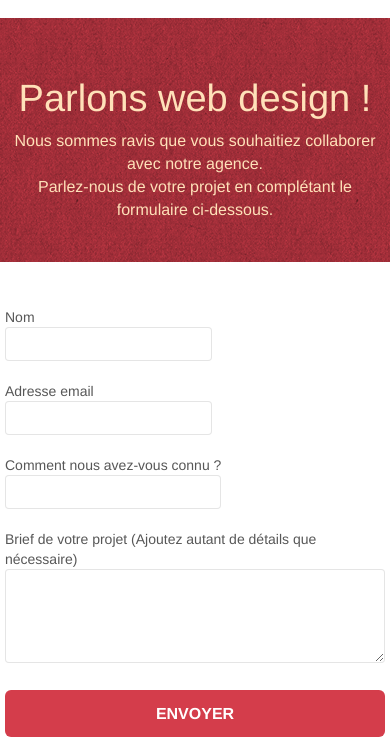
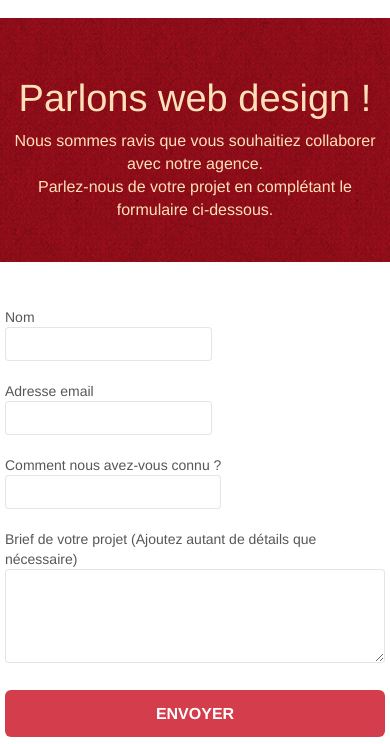
Before and after one commit to michael-maroc/La-Chouette-Agence, a plain HTML site: page page2.html in a window 390 px wide. Shown: the part 74-818 px from the top of the page. Drawn offline with Linux system fonts and the light colour scheme.

Commit message:
changement de couleur (bgc-atomic-tangerine)

```diff
--- a/style.css
+++ b/style.css
@@ -782,7 +782,7 @@ h4 {
 }
 
 .bgc-atomic-tangerine {
-    background-color: #D43D4B;
+    background-color: #bb1121;
 }
 
 .tc-white {
@@ -859,13 +859,13 @@ h4 {
     }
 }
 
-@media only screen and (min-device-width: 768px) and (max-device-width: 1024px) and (orientation: landscape) {
+@media only screen and (min-width: 768px) and (max-width: 1024px) and (orientation: landscape) {
     .b-parallax {
         background-attachment: scroll;
     }
 }
 
-@media only screen and (min-device-width: 1024px) and (max-device-width: 1366px) and (-webkit-min-device-pixel-ratio: 1.5) {
+@media only screen and (min-width: 1024px) and (max-width: 1366px) and (-webkit-min-device-pixel-ratio: 1.5) {
     .b-parallax {
         background-attachment: scroll;
     }
@@ -883,10 +883,6 @@ h4 {
         overflow-x: hidden;
         position: relative;
     }
-    .bloc {
-        padding-left: constant(safe-area-inset-left);
-        padding-right: constant(safe-area-inset-right);
-    }
     .bloc-group,
     .bloc-group .bloc {
         display: block;
@@ -895,8 +891,6 @@ h4 {
     .bloc-fill-screen .fill-bloc-top-edge,
     .bloc-fill-screen .fill-bloc-bottom-edge {
         padding: 0 20px;
-        padding-left: constant(safe-area-inset-left);
-        padding-right: constant(safe-area-inset-right);
     }
 }
 
```
